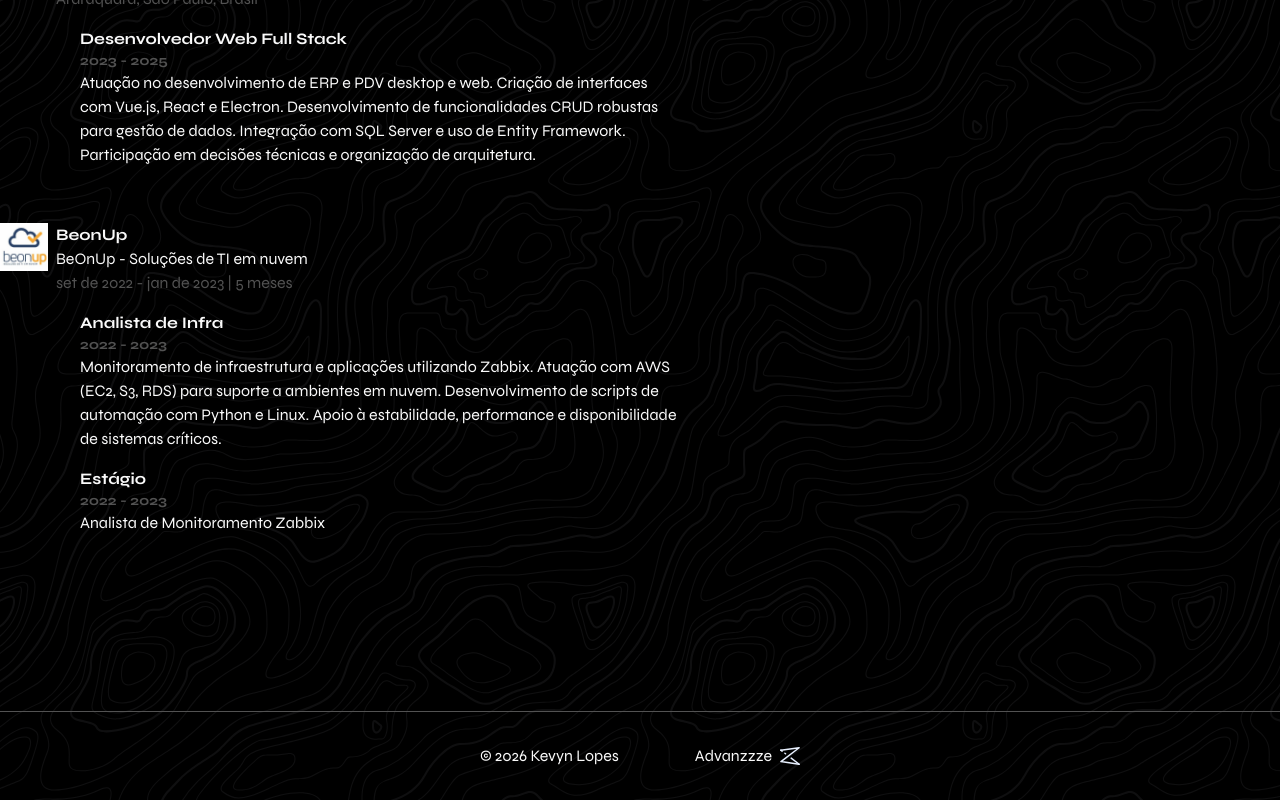
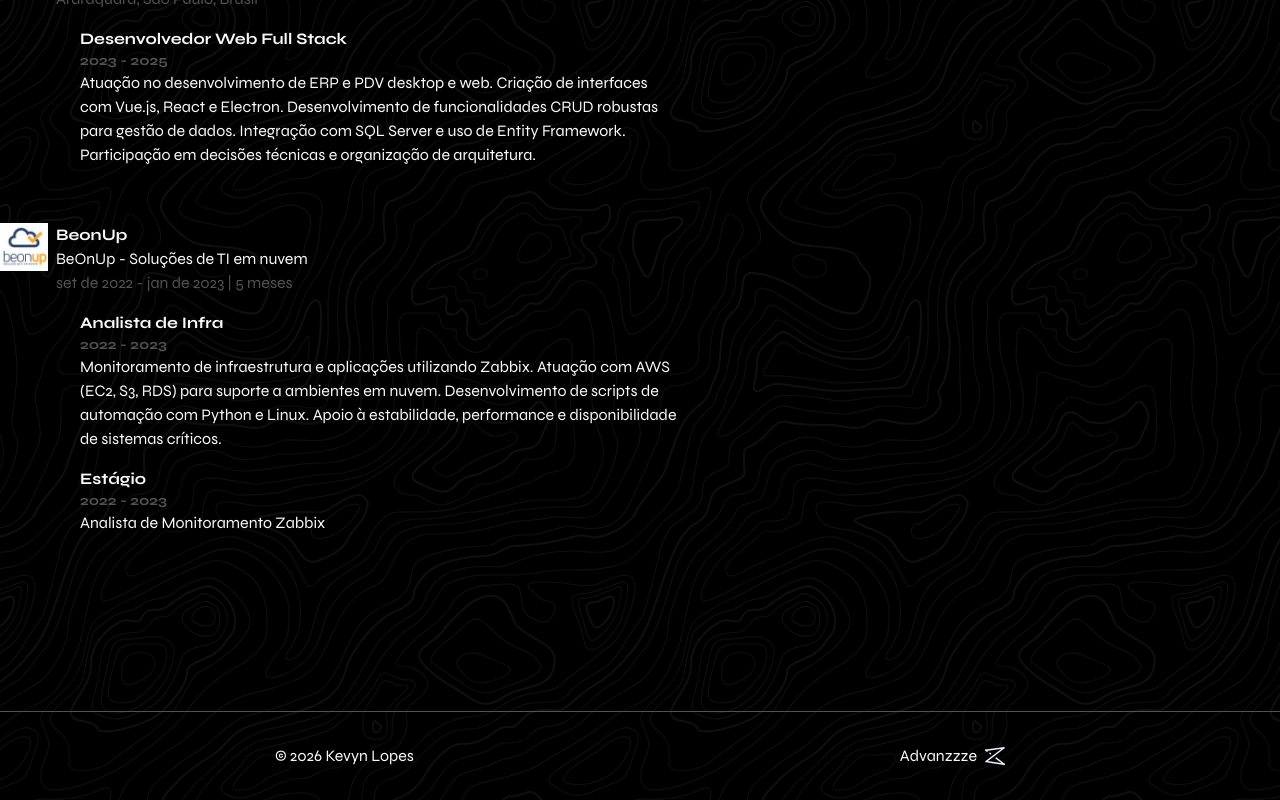
Before and after one commit to kevynlopes/kevyn.dev, a Next.js app: page / in a window 1280 px wide. Shown: the part 2077-2877 px from the top of the page. Built offline with nearby package versions, Linux system fonts and the light colour scheme.

Commit message:
fix footer

```diff
--- a/src/components/Footer.tsx
+++ b/src/components/Footer.tsx
@@ -3,7 +3,7 @@ import advanzzze from "../../public/images/LogoOffWhite.svg";
 
 export default function Footer() {
   return (
-    <footer className="flex justify-between px-120 text-secondary border-t border-neutral-600 p-8 mt-40">
+    <footer className="max-sm:flex-col max-sm:items-center flex justify-around text-secondary border-t border-neutral-600 max-sm:p-4 p-8 mt-40">
       <div>© 2026 Kevyn Lopes</div>
       <div className="flex items-center gap-2">
         Advanzzze
```
